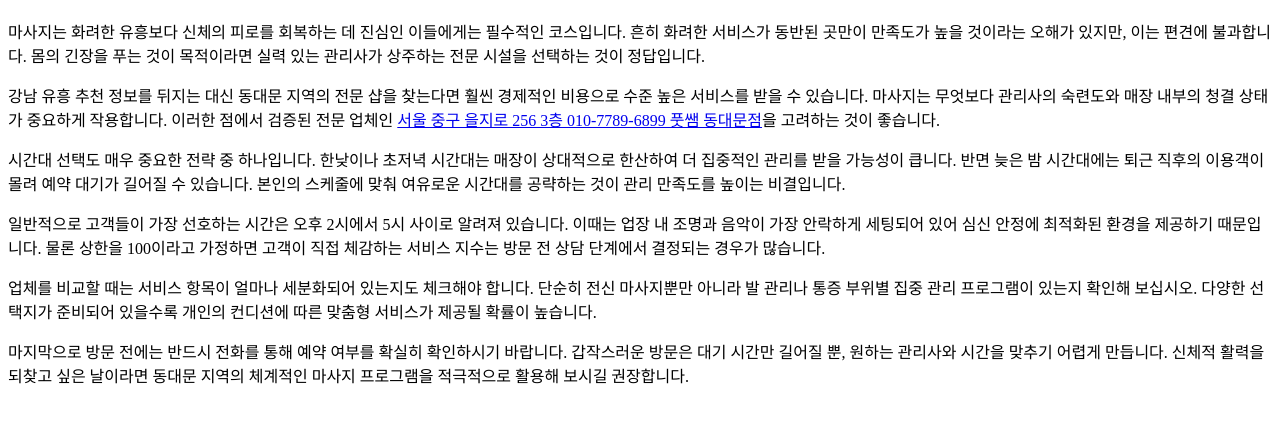
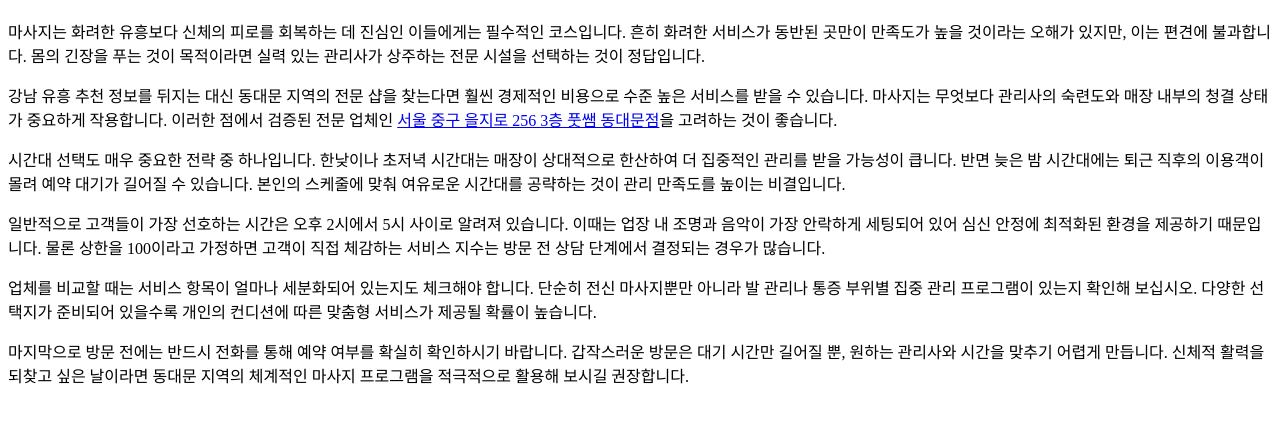
Before and after one commit to tidalhss-star/bp-kr-pbn-sr-111, a plain HTML site: page posts/gemini-coverage-20260719-0306.html in a window 1280 px wide. Shown: the part 70-492 px from the top of the page. Drawn offline with Linux system fonts and the light colour scheme.

Commit message:
deploy: garbage-free snapshot 2026-08-09T14:54:13.272Z

```diff
--- a/posts/gemini-coverage-20260719-0306.html
+++ b/posts/gemini-coverage-20260719-0306.html
@@ -13,7 +13,7 @@
 <body>
 <h1>강남 유흥 추천보다 실속 있는 동대문 마사지 선택 가이드와 시간대 팁</h1>
 <p>마사지는 화려한 유흥보다 신체의 피로를 회복하는 데 진심인 이들에게는 필수적인 코스입니다. 흔히 화려한 서비스가 동반된 곳만이 만족도가 높을 것이라는 오해가 있지만, 이는 편견에 불과합니다. 몸의 긴장을 푸는 것이 목적이라면 실력 있는 관리사가 상주하는 전문 시설을 선택하는 것이 정답입니다.</p>
-<p>강남 유흥 추천 정보를 뒤지는 대신 동대문 지역의 전문 샵을 찾는다면 훨씬 경제적인 비용으로 수준 높은 서비스를 받을 수 있습니다. 마사지는 무엇보다 관리사의 숙련도와 매장 내부의 청결 상태가 중요하게 작용합니다. 이러한 점에서 검증된 전문 업체인 <a class="anchor-link" href="https://euljiro-body-care.mapo-room-guide.xyz/" data-강남 유흥 안내-link-target="t1-campaign-mqw1w2qy-5klg">서울 중구 을지로 256 3층 010-7789-6899 풋쌤 동대문점</a>을 고려하는 것이 좋습니다.</p>
+<p>강남 유흥 추천 정보를 뒤지는 대신 동대문 지역의 전문 샵을 찾는다면 훨씬 경제적인 비용으로 수준 높은 서비스를 받을 수 있습니다. 마사지는 무엇보다 관리사의 숙련도와 매장 내부의 청결 상태가 중요하게 작용합니다. 이러한 점에서 검증된 전문 업체인 <a class="anchor-link" href="https://euljiro-body-care.mapo-room-guide.xyz/" data-강남 유흥 안내-link-target="t1-campaign-mqw1w2qy-5klg">서울 중구 을지로 256 3층 풋쌤 동대문점</a>을 고려하는 것이 좋습니다.</p>
 <p>시간대 선택도 매우 중요한 전략 중 하나입니다. 한낮이나 초저녁 시간대는 매장이 상대적으로 한산하여 더 집중적인 관리를 받을 가능성이 큽니다. 반면 늦은 밤 시간대에는 퇴근 직후의 이용객이 몰려 예약 대기가 길어질 수 있습니다. 본인의 스케줄에 맞춰 여유로운 시간대를 공략하는 것이 관리 만족도를 높이는 비결입니다.</p>
 <p>일반적으로 고객들이 가장 선호하는 시간은 오후 2시에서 5시 사이로 알려져 있습니다. 이때는 업장 내 조명과 음악이 가장 안락하게 세팅되어 있어 심신 안정에 최적화된 환경을 제공하기 때문입니다. 물론 상한을 100이라고 가정하면 고객이 직접 체감하는 서비스 지수는 방문 전 상담 단계에서 결정되는 경우가 많습니다.</p>
 <p>업체를 비교할 때는 서비스 항목이 얼마나 세분화되어 있는지도 체크해야 합니다. 단순히 전신 마사지뿐만 아니라 발 관리나 통증 부위별 집중 관리 프로그램이 있는지 확인해 보십시오. 다양한 선택지가 준비되어 있을수록 개인의 컨디션에 따른 맞춤형 서비스가 제공될 확률이 높습니다.</p>
```
